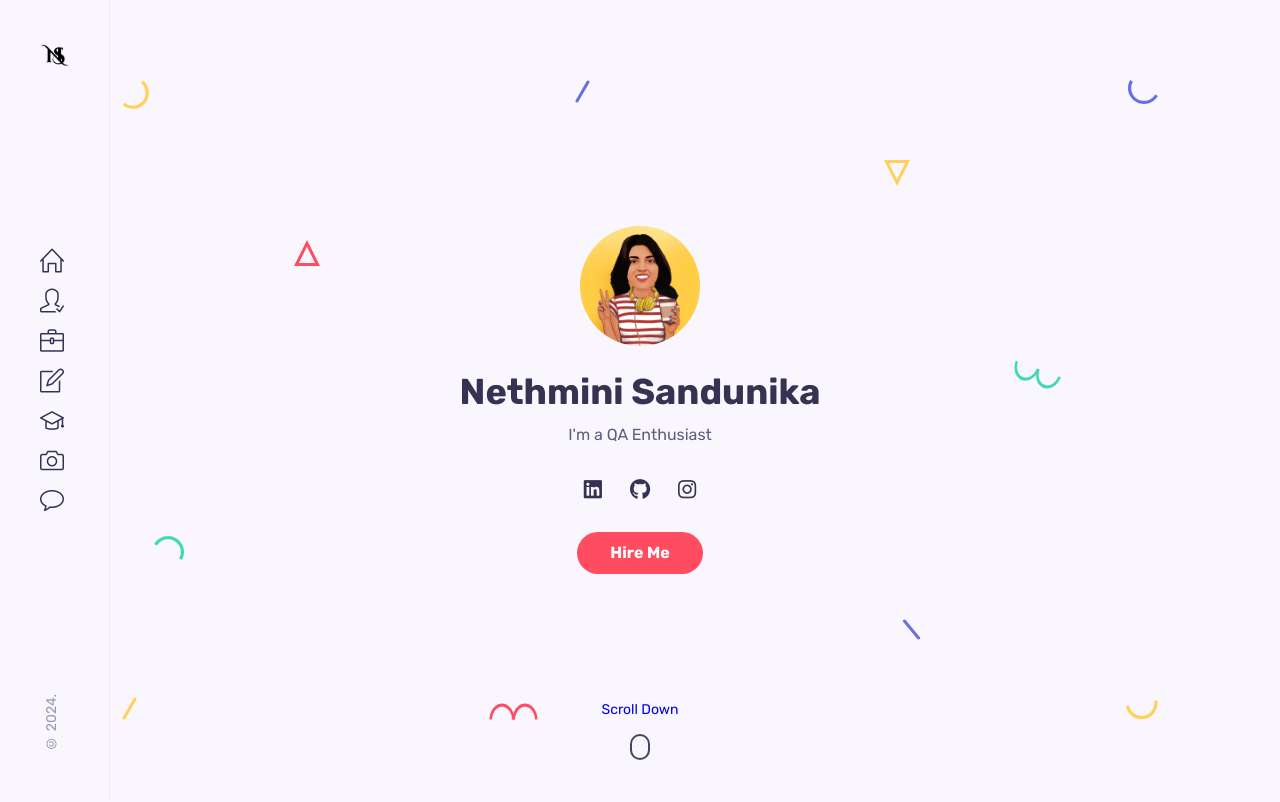
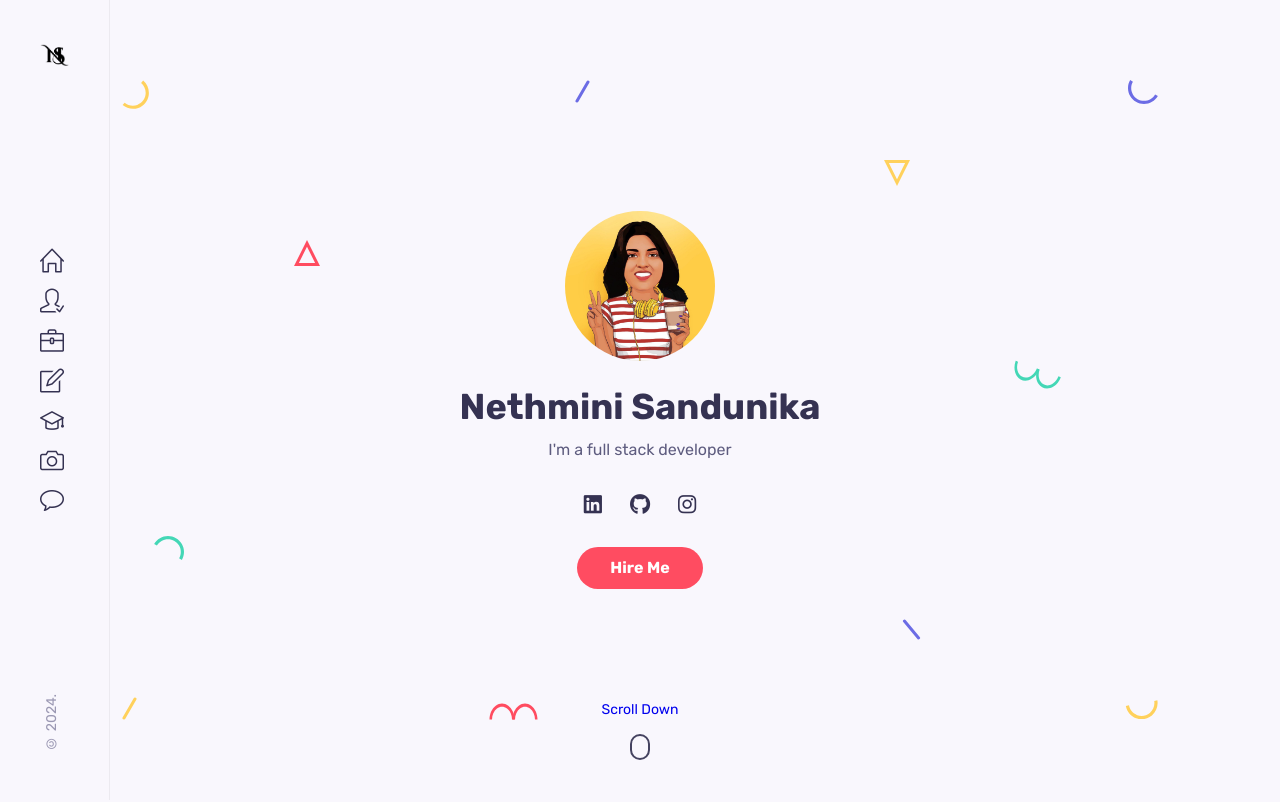
Before and after one commit to NethminiSandunika/my-react-portfolio, a React (Create React App) app: page / in a window 1280 px wide. Shown: the top 802 px of the page. Built offline with nearby package versions, Linux system fonts and the light colour scheme.

Commit message:
did some code changes

```diff
--- a/src/components/home/Home.jsx
+++ b/src/components/home/Home.jsx
@@ -11,7 +11,7 @@ const Home = () => {
             <div className="intro">
                 <img src={Me} alt="" className="home__img" />
                 <h1 className="home__name">Nethmini Sandunika</h1>
-                <span className="home__education">I'm a QA Enthusiast</span>
+                <span className="home__education">I'm a full stack developer</span>
 
                 <HeaderSocials />
 
--- a/src/components/home/home.css
+++ b/src/components/home/home.css
@@ -14,8 +14,8 @@
 
 .home__img {
     margin-bottom: 1.5rem;
-    width: 120px; /* Set a fixed width for the image */
-    height: 120px; /* Set a fixed height for the image */
+    width: 150px; /* Set a fixed width for the image */
+    height: 150px; /* Set a fixed height for the image */
     border-radius: 50%; /* Make it a circle */
     object-fit: cover; /* Ensure the image doesn't stretch */
     overflow: hidden;
```
